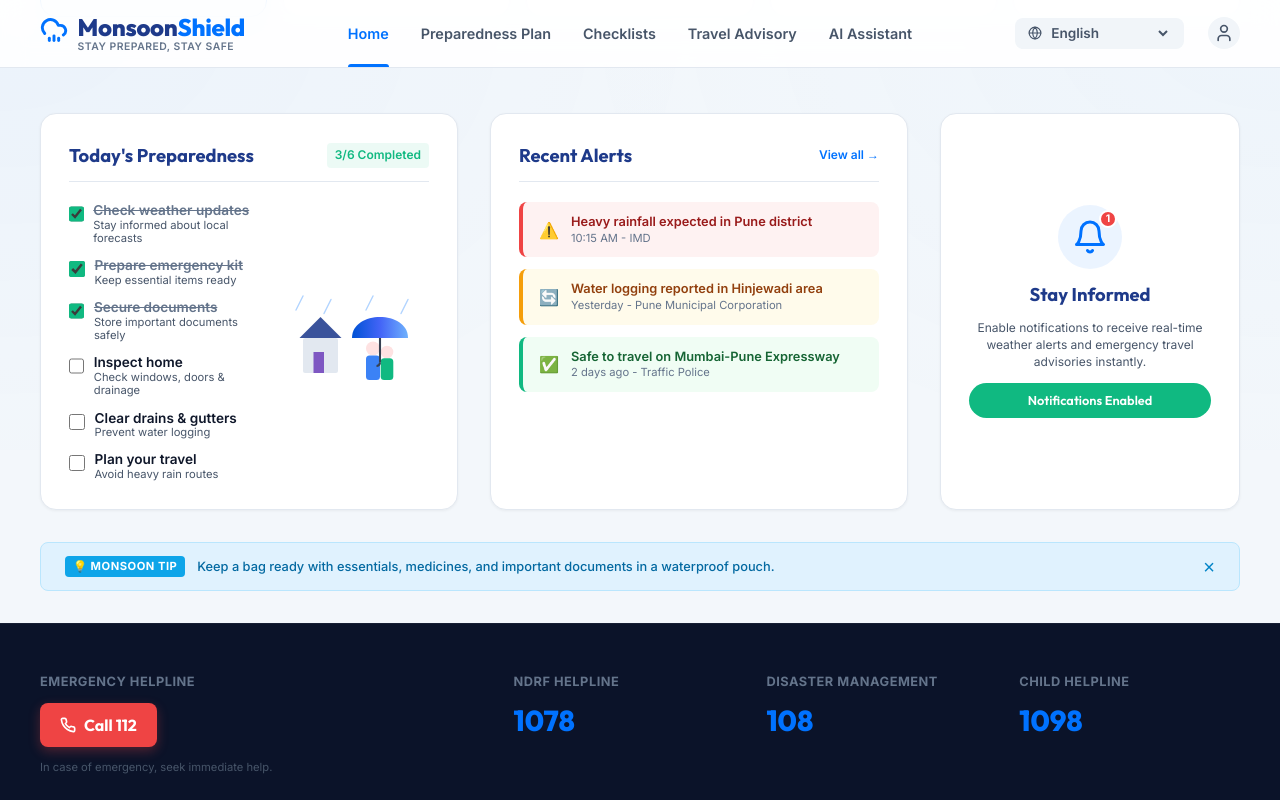
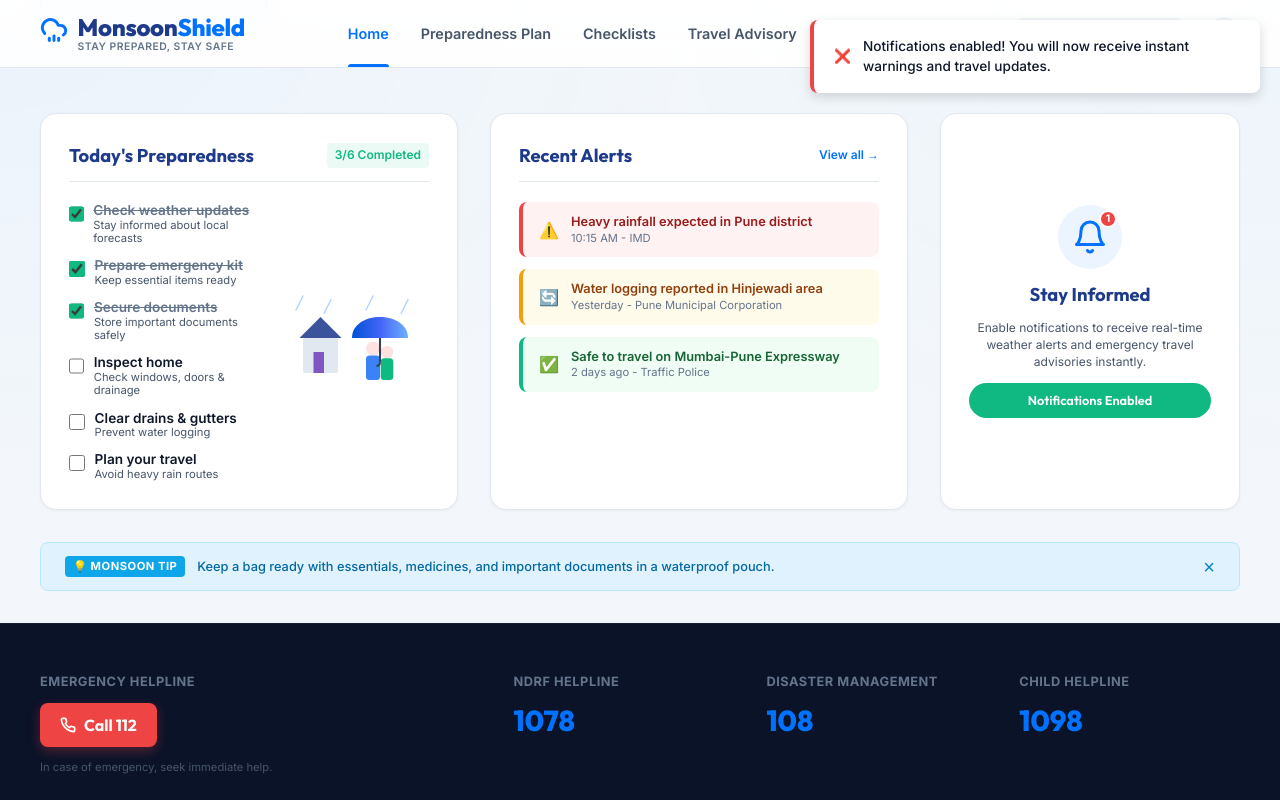
Before and after one commit to gajanan0210/monsoon-shield, a website: page public/index.html in a window 1280 px wide. Both pictures are taken after a click on the button "Enable Notifications". Shown: the part 774-1574 px from the top of the page. Drawn offline with Linux system fonts and the light colour scheme; no server answers.

Commit message:
fix: update Gemini models list to prioritize gemini-2.5-flash and replace raw browser alert boxes with CSS Toast notifications

```diff
--- a/public/app.js
+++ b/public/app.js
@@ -1,4 +1,38 @@
 document.addEventListener('DOMContentLoaded', () => {
+    // Premium Toast Notification Helper
+    function showToast(message, type = 'error') {
+        let container = document.querySelector('.toast-container');
+        if (!container) {
+            container = document.createElement('div');
+            container.className = 'toast-container';
+            document.body.appendChild(container);
+        }
+
+        const toast = document.createElement('div');
+        toast.className = `toast ${type}`;
+
+        let icon = '❌';
+        if (type === 'success') icon = '✅';
+        if (type === 'warning') icon = '⚠️';
+
+        toast.innerHTML = `
+            <span>${icon}</span>
+            <div style="flex: 1;">${message}</div>
+        `;
+
+        container.appendChild(toast);
+
+        // Trigger reflow to apply transition
+        toast.offsetHeight;
+        toast.classList.add('show');
+
+        // Auto remove after 5 seconds
+        setTimeout(() => {
+            toast.classList.remove('show');
+            setTimeout(() => toast.remove(), 300);
+        }, 5000);
+    }
+
     // State Variables
     let currentWeather = null;
     let currentCity = 'Pune';
@@ -316,7 +350,7 @@ document.addEventListener('DOMContentLoaded', () => {
 
         } catch (error) {
             console.error('Calibration error:', error);
-            alert(`Error: ${error.message}`);
+            showToast(`Error: ${error.message}`);
         } finally {
             btnRecalibrate.disabled = false;
             btnRecalibrateText.textContent = 'Recalibrate Plan';
@@ -669,7 +703,7 @@ function getTravelColor(status) {
         if (btnToggleNotifications.textContent.includes('Enable')) {
             btnToggleNotifications.textContent = 'Notifications Enabled';
             btnToggleNotifications.style.background = 'var(--success)';
-            alert('Notifications enabled! You will now receive instant warnings and travel updates.');
+            showToast('Notifications enabled! You will now receive instant warnings and travel updates.');
         } else {
             btnToggleNotifications.textContent = 'Enable Notifications';
             btnToggleNotifications.style.background = 'var(--primary)';
--- a/public/style.css
+++ b/public/style.css
@@ -1675,3 +1675,45 @@ a:hover {
 .arrow-icon-svg {
     color: var(--text-muted);
 }
+
+/* Toast Notification System */
+.toast-container {
+    position: fixed;
+    top: 20px;
+    right: 20px;
+    z-index: 9999;
+    display: flex;
+    flex-direction: column;
+    gap: 10px;
+}
+
+.toast {
+    background: #ffffff;
+    border-left: 4px solid var(--danger);
+    box-shadow: 0 4px 12px rgba(0, 0, 0, 0.15);
+    border-radius: var(--radius-sm);
+    padding: 1rem 1.25rem;
+    color: var(--text-primary);
+    font-family: var(--font-body);
+    font-size: 0.85rem;
+    font-weight: 500;
+    display: flex;
+    align-items: center;
+    gap: 0.75rem;
+    min-width: 300px;
+    max-width: 450px;
+    transform: translateX(120%);
+    transition: transform 0.3s cubic-bezier(0.68, -0.55, 0.27, 1.55);
+}
+
+.toast.show {
+    transform: translateX(0);
+}
+
+.toast.success {
+    border-left-color: var(--success);
+}
+
+.toast.warning {
+    border-left-color: var(--warning);
+}
--- a/server.js
+++ b/server.js
@@ -100,7 +100,7 @@ async function callGemini(contents, isJson = false) {
     process.env.GEMINI_API_KEY
   ].filter(Boolean); // removes undefined/empty env keys
 
-  const models = ['gemini-3.5-flash', 'gemini-1.5-flash'];
+  const models = ['gemini-2.5-flash', 'gemini-2.5-pro', 'gemini-1.5-flash', 'gemini-1.5-pro'];
   let lastError = null;
 
   for (const apiKey of apiKeys) {
```
